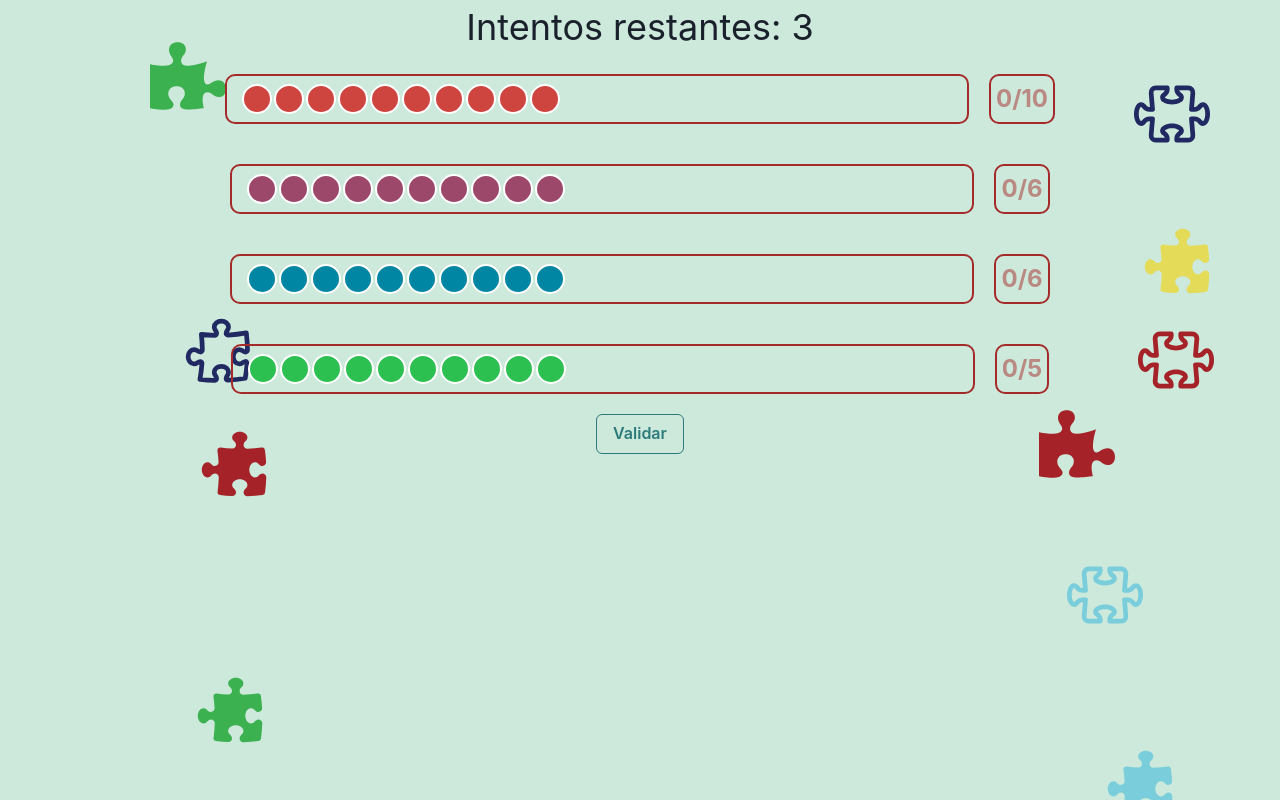
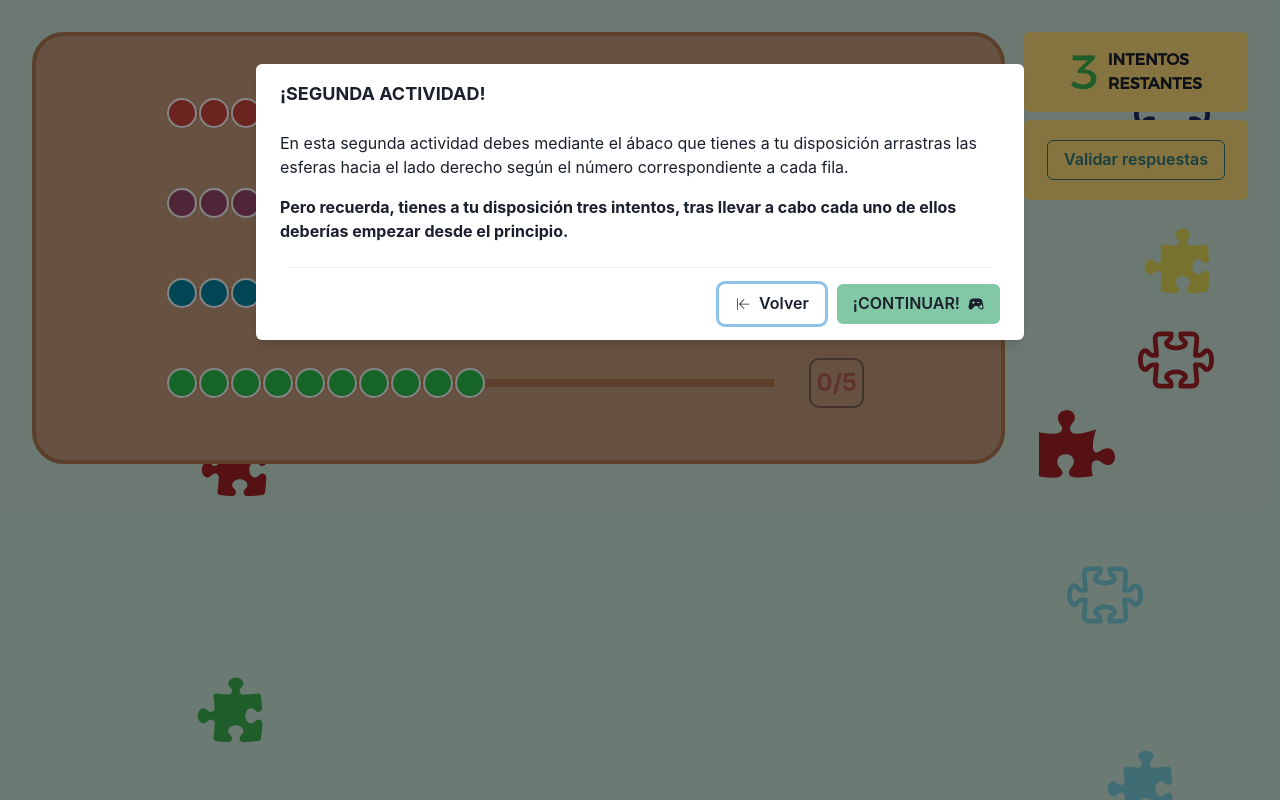
Before and after one commit to salvadorron/numeraludica, a React (Vite) app: page /aprenderacontar in a window 1280 px wide. Built offline with nearby package versions, Linux system fonts and the light colour scheme.

Commit message:
Cambios en ábaco y mensajes de inicio

```diff
--- a/src/components/Abacus/Abacus.css
+++ b/src/components/Abacus/Abacus.css
@@ -1,12 +1,24 @@
+.container {
+  margin: 2em 2em;
+  z-index: 5;
+}
+
 .abacus-container {
   display: flex;
   flex-direction: row;
-  align-items: center;
-  justify-content: center;
   text-align: center;
+  margin-left: 4em;
   padding: 20px;
   gap: 20px;
 }
+
+.abacus-div {
+  border: 4px solid #b17c54;
+  padding: 2em;
+  border-radius: 2em;
+  background-color: #c69b7c;
+}
+
 .current-count {
   border-radius: 10px;
   padding: 5px;
@@ -14,15 +26,18 @@
   direction: row;
   justify-content: center;
   align-items: center;
-  border: 2px solid #a52a2a;
+  border: 2px solid #7f6552;
   color: rgba(165, 42, 42, 0.5);
   font-weight: bold;
   font-size: 24px;
 }
 
+.custom-divider {
+  border: 4px solid #b17c54;
+  width: 100%;
+}
 
 .abacus {
-  border: 2px solid #a52a2a;
   border-radius: 10px;
   padding: 10px;
   position: relative;
@@ -30,7 +45,7 @@
   justify-content: flex-start; /* Ensure beads are aligned to the left */
   align-items: center;
   height: 50px; /* Reduce height for better display */
-  width: 60%; /* Occupy full width */
+  width: 80%; /* Occupy full width */
   padding: 0 15px;
   overflow: hidden; /* Ensure beads don't overflow */
 }
@@ -54,3 +69,29 @@
 
 
 /*bead goal is a div inside the abacus container*/
+
+.status {
+  width: 14em;
+  height: 5em;
+  display: flex;
+  gap: 0.5em;
+  justify-content: center;
+  align-items: center;
+  padding: 8px;
+  border-radius: 5px;
+  background: #ffdf7a;
+  border: 2px solid #ffdf7a;
+}
+
+.status_title {
+  font-size: medium;
+  text-transform: uppercase;
+  font-weight: 700;
+  font-family: Montserrat;
+}
+
+.status_description {
+  font-size: xxx-large;
+  font-family: Montserrat;
+  font-weight: 500;
+}
--- a/src/components/Abacus/AbacusLevel.tsx
+++ b/src/components/Abacus/AbacusLevel.tsx
@@ -1,10 +1,19 @@
 import React, { useState, useEffect, useRef, useImperativeHandle, forwardRef, useContext } from 'react';
 import './Abacus.css';
 import Background from '../Board/Background';
-import { Box, Button, Flex, Stack, Text } from '@chakra-ui/react';
+import { Box, Button, Flex, Stack, Text, Spacer, AlertDialog,
+  AlertDialogBody,
+  AlertDialogFooter,
+  AlertDialogHeader,
+  AlertDialogContent,
+  AlertDialogOverlay,
+  Divider,
+  useDisclosure
+} from '@chakra-ui/react';
 import useModal from '../../ctx';
 import { useNavigate } from 'react-router-dom';
 import { WorldContext } from '../World/WorldProvider';
+import { PiGameControllerFill, PiArrowLineLeftLight } from 'react-icons/pi';
 
 const TOTAL_BEADS = 10;
 const BEAD_SIZE = 30;
@@ -37,10 +46,6 @@ const AbacusLevel = forwardRef<AbacusRef, AbacusProps>(({ color, again }, ref) =
     const [positions, setPositions] = useState<{ [key: number]: { track: boolean, x: number } }>({});
     const [lastBeadDragged, setLastBeadDragged] = useState<number>(-1); // Track the last bead dragged, for calculating trackBeadsAfterBegin]
 
-
-
-
-
     const initializePositions = () => {
       const abacusElement = abacusRef.current;
       const abacusWidth = abacusElement?.getBoundingClientRect().width || 0;
@@ -60,6 +65,7 @@ const AbacusLevel = forwardRef<AbacusRef, AbacusProps>(({ color, again }, ref) =
       initializeBeads();
       initializePositions();
     }, [again]);
+
 
     useEffect(() => {
       // Check if any bead has reached the end and update count
@@ -158,6 +164,7 @@ const AbacusLevel = forwardRef<AbacusRef, AbacusProps>(({ color, again }, ref) =
     return (
       <div className="abacus-container">
         <div className="abacus" ref={abacusRef} onMouseMove={handleMouseMove} onMouseUp={handleMouseUp}>
+          <div className='custom-divider'></div>
           {beadPositions.map((bead, index) => (
             <div
               key={index}
@@ -185,9 +192,28 @@ const AbacusLevelReplica: React.FC = () => {
   });
   const [againCount, setAgainCount] = useState<number>(0);
 
+  const { isOpen, onOpen, onClose } = useDisclosure()
+
+  const modalRef = useRef<HTMLButtonElement>(null)
+
+  const [ openedHelp, setOpenedHelp ] = useState(true);
 
   const modal = useModal()
   const router = useNavigate()
+
+  useEffect(() => {
+    openHelp();
+  }, [])
+
+  function openHelp () {
+    setOpenedHelp(true);
+    onOpen();
+  }
+
+function closeHelp () {
+    setOpenedHelp(false);
+    onClose();
+}
 
   const abacusList: {color: string, ref: React.RefObject<AbacusRef>}[] = [{color: "#ce453f", ref: React.createRef()}, {color: "#9b486b", ref: React.createRef()}, {color: "#0086a3", ref: React.createRef()}, {color: "#2cc050", ref: React.createRef()}]
 
@@ -235,17 +261,60 @@ const AbacusLevelReplica: React.FC = () => {
   return (
     <Background>
         <Flex direction='column'>
-          <Stack direction="row" justifyContent="center">
-            <Box width="50%" textAlign="center">
-              <Text fontSize="4xl">Intentos restantes: {attempts.lose.current}</Text>
+          <Stack direction='row' className='container'>
+            <Box width='80%' className='abacus-div'>
+              {abacusList.map(abacus => (
+                <AbacusLevel key={abacus.color} color={abacus.color} ref={abacus.ref} again={againCount}/>
+              ))}
             </Box>
+            <Spacer />
+            <Flex direction='column' gap={2}>
+              <Box className='status'>
+                <p className='status_description'  style={{color: attempts.lose.current > 1 ? '#3bb150' : '#a52228'}}>{attempts.lose.current}</p>
+                <Box>
+                  <p className='status_title'>Intentos</p>
+                  <p className='status_title'> restantes</p>
+                </Box>
+              </Box>
+              <Box className='status'>
+                <Stack direction="row" justifyContent="center">
+                  <Button onClick={handleCheck} colorScheme='teal' variant={'outline'}>Validar respuestas</Button>
+                </Stack>
+              </Box>
+            </Flex>
           </Stack>
-          {abacusList.map(abacus => (
-            <AbacusLevel key={abacus.color} color={abacus.color} ref={abacus.ref} again={againCount}/>
-          ))}
-        <Stack direction="row" justifyContent="center">
-          <Button onClick={handleCheck} colorScheme='teal' variant={'outline'}>Validar</Button>
-        </Stack>
+        {openedHelp &&  <>
+          <AlertDialog
+              isOpen={isOpen}
+              size={'3xl'}
+              leastDestructiveRef={modalRef}
+              onClose={closeHelp}
+          >
+              <AlertDialogOverlay>
+                  <AlertDialogContent>
+                  <AlertDialogHeader fontSize='lg' fontWeight='bold'>
+                      ¡SEGUNDA ACTIVIDAD!
+                  </AlertDialogHeader>
+                  <AlertDialogBody>
+                      <Flex direction='column' gap={4}>
+                          <Text>En esta segunda actividad debes mediante el ábaco que tienes a tu disposición arrastras las esferas hacia el lado derecho según el número correspondiente a cada fila.</Text>
+                          <Text fontWeight='bold'>Pero recuerda, tienes a tu disposición tres intentos, tras llevar a cabo cada uno de ellos deberías empezar desde el principio.</Text>
+                      </Flex>
+                  </AlertDialogBody>
+                  <Divider sx={{ width: "auto" }} mx={8} marginTop={4} />
+                  <AlertDialogFooter>
+                      <Button onClick={closeHelp} variant="ghost" leftIcon={<PiArrowLineLeftLight/>}>
+                      Volver
+                  </Button>
+                  <Button bgColor="#82c8a6" _hover={{ backgroundColor: '#212962', color: 'white' }} onClick={closeHelp} ml={3} rightIcon={<PiGameControllerFill/>}>
+                      ¡CONTINUAR!
+                  </Button>
+                  </AlertDialogFooter>
+              </AlertDialogContent>
+              </AlertDialogOverlay>
+          </AlertDialog>
+        </>
+        }
         </Flex>
     </Background>
   );
--- a/src/components/LearnCount/LevelOne.tsx
+++ b/src/components/LearnCount/LevelOne.tsx
@@ -1,6 +1,17 @@
-import { Box, Image, Tooltip } from '@chakra-ui/react';
+import { Box, Image, Tooltip,
+    AlertDialog,
+    AlertDialogBody,
+    AlertDialogFooter,
+    AlertDialogHeader,
+    AlertDialogContent,
+    Button,
+    AlertDialogOverlay,
+    Divider,
+    Text,
+    Flex,
+    useDisclosure } from '@chakra-ui/react';
 import { motion } from 'framer-motion';
-import { useContext, useEffect, useState } from 'react';
+import { useContext, useEffect, useState, useRef } from 'react';
 import { DragDropContext, Draggable, DropResult, Droppable, ResponderProvided } from 'react-beautiful-dnd';
 import { useNavigate } from 'react-router-dom';
 import useModal from '../../ctx';
@@ -8,6 +19,7 @@ import Background from '../Board/Background';
 import { WorldContext } from '../World/WorldProvider';
 import styles from './levelone.module.css';
 import fruits from '../../assets/fruits/fruits.json';
+import { PiGameControllerFill, PiArrowLineLeftLight } from 'react-icons/pi';
 
 
 const groupBy = <T, K extends keyof any>(arr: T[], key: (i: T) => K) =>
@@ -70,6 +82,12 @@ export default function LevelOne() {
     const modal = useModal()
 
     const worlProvider = useContext(WorldContext)
+
+    const { isOpen, onOpen, onClose } = useDisclosure()
+
+    const ref = useRef<HTMLButtonElement>(null)
+
+    const [ openedHelp, setOpenedHelp ] = useState(true);
 
     const router = useNavigate()
 
@@ -166,7 +184,6 @@ export default function LevelOne() {
         const randomAllList = [...listPoke1, ...listPoke2, ...listPoke3].sort(() => Math.random() - 0.5)
 
         const groupRandomAllList = groupBy(randomAllList, i => i.name)
-        console.log(groupRandomAllList)
         const sourceList = Object.keys(groupRandomAllList).map(item => {
             const name = item;
             const length = groupRandomAllList[item].length;
@@ -199,7 +216,17 @@ export default function LevelOne() {
     }
 
     async function initialGame() {
-        await initialBoard()
+        await initialBoard();
+    }
+
+    function openHelp () {
+        setOpenedHelp(true);
+        onOpen();
+    }
+
+    function closeHelp () {
+        setOpenedHelp(false);
+        onClose();
     }
 
     function isGetOver() {
@@ -266,7 +293,8 @@ export default function LevelOne() {
 
 
     useEffect(() => {
-        initialGame()
+        openHelp();
+        initialGame();
     }, [])
 
 
@@ -360,6 +388,38 @@ export default function LevelOne() {
                     </div>
                 </Box>
             </DragDropContext>
+            {openedHelp &&  <>
+                <AlertDialog
+                    isOpen={isOpen}
+                    size={'3xl'}
+                    leastDestructiveRef={ref}
+                    onClose={closeHelp}
+                >
+                    <AlertDialogOverlay>
+                        <AlertDialogContent>
+                        <AlertDialogHeader fontSize='lg' fontWeight='bold'>
+                            ¡PRIMERA ACTIVIDAD!
+                        </AlertDialogHeader>
+                        <AlertDialogBody>
+                            <Flex direction='column' gap={4}>
+                                <Text>En esta primera actividad deberás relacionar la cantidad de cada objeto en el tablero con un número en el panel derecho, para interactuar puedes arrastrar el número que creas desde el panel hacia la figura correspondiente en la parte inferior.</Text>
+                                <Text fontWeight='bold'>Pero recuerda, tienes a tu disposición tres intentos, tras llevar a cabo cada uno de ellos deberías empezar desde el principio.</Text>
+                            </Flex>
+                        </AlertDialogBody>
+                        <Divider sx={{ width: "auto" }} mx={8} marginTop={4} />
+                        <AlertDialogFooter>
+                            <Button onClick={closeHelp} variant="ghost" leftIcon={<PiArrowLineLeftLight/>}>
+                            Volver
+                        </Button>
+                        <Button bgColor="#82c8a6" _hover={{ backgroundColor: '#212962', color: 'white' }} onClick={closeHelp} ml={3} rightIcon={<PiGameControllerFill/>}>
+                            ¡EMPEZAR!
+                        </Button>
+                        </AlertDialogFooter>
+                    </AlertDialogContent>
+                    </AlertDialogOverlay>
+                </AlertDialog>
+                </>
+            }
         </div>
     </Background>
 }
--- a/src/pages/Homepage.tsx
+++ b/src/pages/Homepage.tsx
@@ -88,7 +88,7 @@ export default function HomePage() {
                     <Menu.Option icon={MdScoreboard} bgColor="#82c8a6" type="secondary" name="Puntaje" href="puntaje" />
                     <Menu.Option icon={FaHandsHelping} bgColor="#be3b41" type="secondary" name="Ayuda" href="ayuda" />
                 </Menu>
-                {game &&     <>
+                {game &&  <>
                 <AlertDialog
                     isOpen={isOpen}
                     size={'3xl'}
--- a/src/pages/LearnCountPage.tsx
+++ b/src/pages/LearnCountPage.tsx
@@ -2,7 +2,7 @@ import { useContext } from "react";
 import AbacusLevel from "../components/Abacus/AbacusLevel";
 import WorldProvider, { WorldContext } from "../components/World/WorldProvider";
 import LevelOne from "../components/LearnCount/LevelOne";
-import TracersNumbers from "../components/TracersNumbers/TracersNumbers";
+// import TracersNumbers from "../components/TracersNumbers/TracersNumbers";
 
 export default function LearnCountPage() {
 
@@ -16,8 +16,8 @@ export default function LearnCountPage() {
 
     return <WorldProvider>
         <AbacusLevel />
-        <TracersNumbers />
         <LevelOne />
+        {/* <TracersNumbers />     */}
         <ExampleComponent />
     </WorldProvider>
 }
```
Lines whose indentation alone changed are shown as unchanged.
